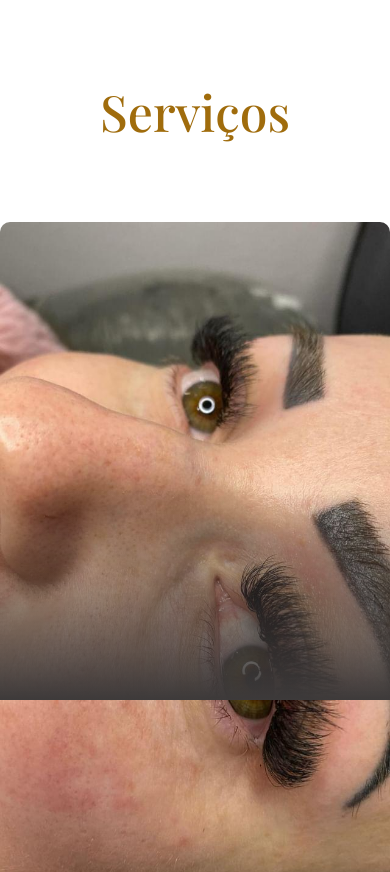
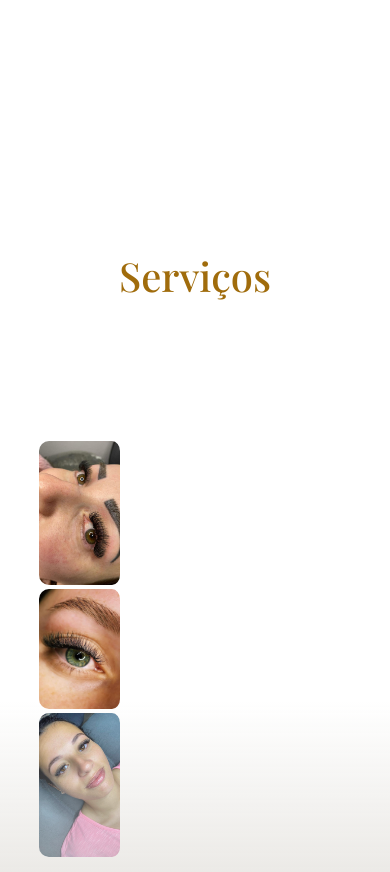
Before and after one commit to jonassouza1/vanessa-vmake, a Next.js app: page /components/section-services in a window 390 px wide. Shown: the top 872 px of the page. Built offline with nearby package versions, Linux system fonts and the light colour scheme; a web font is replaced by a local one.

Commit message:
modificando o style

```diff
--- a/styles/sections/SectionAbout.module.css
+++ b/styles/sections/SectionAbout.module.css
@@ -4,9 +4,10 @@
     align-items: center;
     max-width: 100%;
     height: 900px;
-    background-image: url('/make.jpg');
+    background-image: url('/parede.jpg');
     background-size: cover;
     background-repeat: no-repeat;
+    background-attachment: fixed;
 
 
 }
@@ -33,7 +34,7 @@
 }
 
 .divTitle h3 {
-    font-size: 45px;
+    font-size: 40px;
     font-weight: 400;
     color: #c99117;
     letter-spacing: 2px;
@@ -44,7 +45,7 @@
     color: rgb(59, 58, 58);
     z-index: 3;
     letter-spacing: 2px;
-    box-shadow: 10px 10px 20px rgb(0, 0, 0);
+
     background-color: rgb(247, 247, 247);
     border-radius: 10px;
     opacity: 1;
@@ -109,12 +110,13 @@
 
 .divImg {
     width: 500px;
-    border-radius: 10px;
-    box-shadow: 10px 10px 20px rgb(0, 0, 0);
+    border-radius: 5px;
+
 }
 
 .divImg img {
-    border-radius: 10px;
+    width: 100%;
+    border-radius: 5px;
 }
 
 
@@ -143,23 +145,35 @@
 @media (max-width:440px) {
     .section {
         justify-content: space-between;
-        height: 1100px;
+        height: 1000px;
 
     }
 
     .divTitle {
         justify-content: space-evenly;
-        height: 800px;
+        height: 600px;
         width: 300px;
 
     }
 
+    .divTitle span {
+        font-size: 30px;
+    }
+
+    .divTitle h1 {
+        font-size: 30px;
+    }
+
     .divTitle h3 {
-        font-size: 35px;
+        font-size: 30px;
     }
 
     .divImg {
         width: 300px;
+    }
+
+    .divTitle p {
+        font-size: 15px;
     }
 
 }
@@ -176,7 +190,7 @@
     }
 
     .divTitle p {
-        font-size: 17px;
+        font-size: 14px;
     }
 
     .divImg {
--- a/styles/sections/SectionDepoiments.module.css
+++ b/styles/sections/SectionDepoiments.module.css
@@ -5,7 +5,7 @@
     align-items: center;
     height: 700px;
     position: relative;
-    background-color: #516de9;
+    background-color: #d2d7ee;
 }
 
 .divTitle {
@@ -16,26 +16,26 @@
 }
 
 .divTitle h2 {
-    font-size: 45px;
+    font-size: 40px;
     font-weight: 500;
-    color: #010102;
+    color: #3a3935;
 }
 
 .carousel {
     display: flex;
-    justify-content: center;
-    align-items: center;
     background-position: center top;
-    width: 95%;
-    height: 500px;
+    height: 400px;
+
+    border-radius: 10px;
 }
 
+
 .carousel img {
-    max-width: 100%;
-    height: 400px;
+    width: 250px;
+    padding-right: 2px;
+    border-radius: 10px;
     object-fit: cover;
 }
-
 
 
 .carousel span {
@@ -59,25 +59,35 @@
     z-index: 1;
 }
 
-@media (max-width:450px) {
-    .carousel img {
-        width: 270px;
-        height: 100%;
+@media (max-width:540px) {
+    .section {
+        align-items: center;
     }
 
-    .divTitle {
-        max-width: 100%;
+    .carousel {
+        width: 80%;
+        align-items: center;
+    }
+}
+
+@media (max-width:440px) {
+
+
+    .carousel img {
+        width: 200px;
     }
 
     .divTitle h2 {
-        font-size: 40px;
-
+        font-size: 35px;
     }
 }
 
-@media (max-width:320px) {
+@media (max-width:396px) {
+    .carousel {
+        height: 200px;
+    }
+
     .divTitle h2 {
         font-size: 30px;
-
     }
 }
--- a/styles/sections/SectionPublicity.module.css
+++ b/styles/sections/SectionPublicity.module.css
@@ -7,7 +7,8 @@
     background-image: url('/publicity.png');
     background-size: cover;
     background-repeat: no-repeat;
-    background-color: white;
+    background-color: #ffff;
+
 }
 
 .divTitle {
@@ -15,12 +16,14 @@
     flex-direction: column;
     justify-content: space-around;
     align-items: center;
+
     height: 400PX;
     width: 550px;
+    text-align: center;
 }
 
 .divTitle .h1 {
-    font-size: 50px;
+    font-size: 45px;
     color: #bc8c65;
     font-weight: 600;
 
@@ -34,7 +37,7 @@
 
 .gradient {
     display: block;
-    background: linear-gradient(360deg, transparent, #bc8c65);
+    background: linear-gradient(360deg, transparent, #dfc0a7);
     bottom: 160px;
     height: 10%;
     left: 0;
@@ -48,18 +51,40 @@
 
     .section {
         flex-direction: column;
+        height: 650px;
+    }
+
+    .divTitle .h1 {
+        font-size: 40px;
+
+
+    }
+
+    .divTitle h2 {
+        font-size: 35px;
+        font-weight: 300;
     }
 
 
 
 }
 
-@media (max-width:580px) {
+@media (max-width:640px) {
 
 
     .divTitle {
         max-width: 400px;
     }
+
+    .divTitle .h1 {
+        font-size: 33px;
+    }
+
+    .divTitle h2 {
+        font-size: 30px;
+
+    }
+
 
 }
 
@@ -70,8 +95,15 @@
     }
 
     .divTitle .h1 {
-        font-size: 45px;
+        font-size: 30px;
     }
+
+    .divTitle h2 {
+        font-size: 27px;
+
+    }
+
+
 
     .gradient {
         bottom: -10px;
--- a/styles/sections/SectionServices.module.css
+++ b/styles/sections/SectionServices.module.css
@@ -2,6 +2,7 @@
     display: flex;
     flex-direction: column;
     justify-content: space-evenly;
+
     height: 700px;
     position: relative;
     background-color: #ffffff;
@@ -19,7 +20,7 @@
 
 .divTitle h2 {
     color: #a06c0c;
-    font-size: 50px;
+    font-size: 45px;
     font-weight: 500;
     z-index: 3;
 }
@@ -28,12 +29,13 @@
     display: flex;
     background-position: center top;
     height: 400px;
+
     border-radius: 10px;
 }
 
 .carousel img {
-    width: 100%;
-    height: 100%;
+    width: 250px;
+    padding-right: 2px;
     border-radius: 10px;
     object-fit: cover;
 }
@@ -41,7 +43,7 @@
 
 .gradient {
     display: block;
-    background: linear-gradient(180deg, transparent, #3d3a3a);
+    background: linear-gradient(180deg, transparent, #dddad4);
     bottom: 0;
     height: 30%;
     left: 0;
@@ -59,3 +61,35 @@
     bottom: 150px;
     z-index: 0;
 }
+
+
+@media (max-width:540px) {
+    .section {
+        align-items: center;
+    }
+
+    .carousel {
+        width: 80%;
+        align-items: center;
+    }
+}
+
+@media (max-width:440px) {
+    .section {
+        height: 1000px;
+    }
+
+    .divTitle h2 {
+        font-size: 40px;
+    }
+}
+
+@media (max-width:396px) {
+    .carousel {
+        height: 200px;
+    }
+
+    .divTitle h2 {
+        font-size: 40px;
+    }
+}
```
Also changed, not shown: public/parede.jpg (added).
